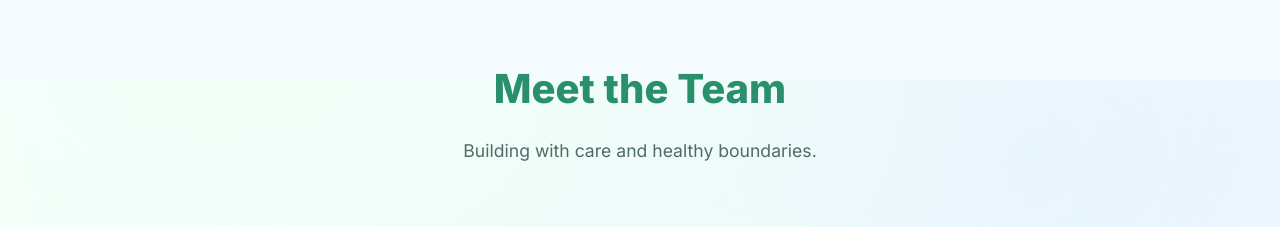
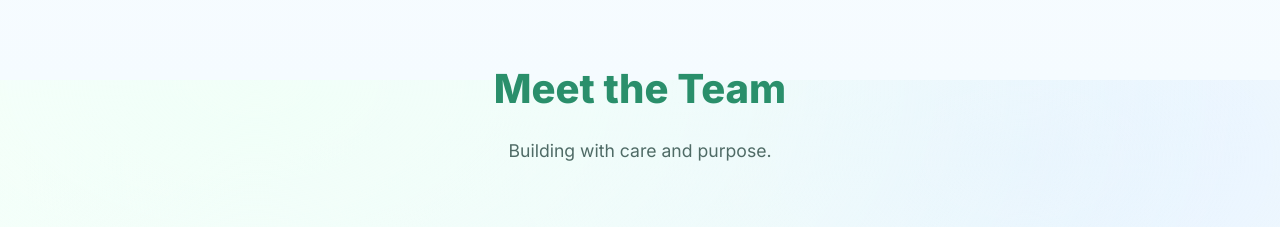
Before and after one commit to MyNameIs-Nigel/gratitree, a website: page frontend/index.html in a window 1280 px wide. Shown: the part 2320-2547 px from the top of the page. Drawn offline with Linux system fonts and the light colour scheme.

Commit message:
changed description under "meet the team"

```diff
--- a/frontend/index.html
+++ b/frontend/index.html
@@ -423,7 +423,7 @@
 
   <section id="team" class="section">
     <h2>Meet the Team</h2>
-    <p class="lead">Building with care and healthy boundaries.</p>
+    <p class="lead">Building with care and purpose.</p>
 
     <div class="team-grid">
       <div class="team-member">
```
